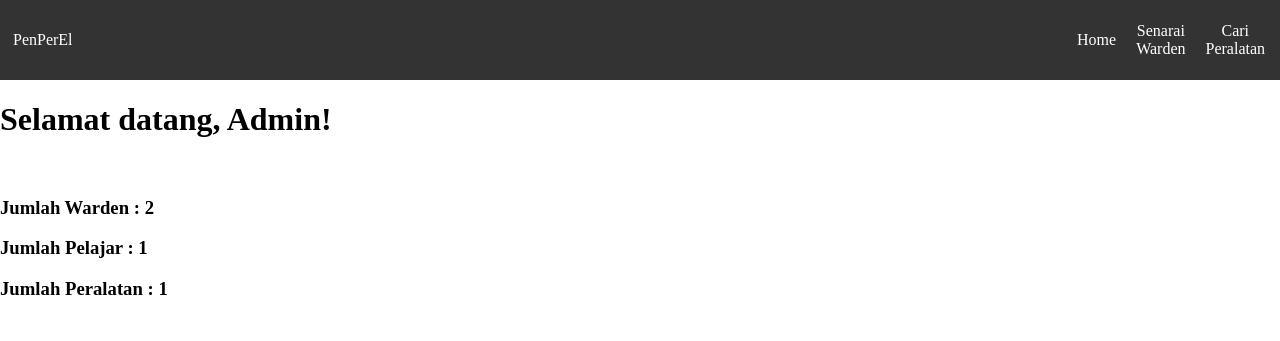
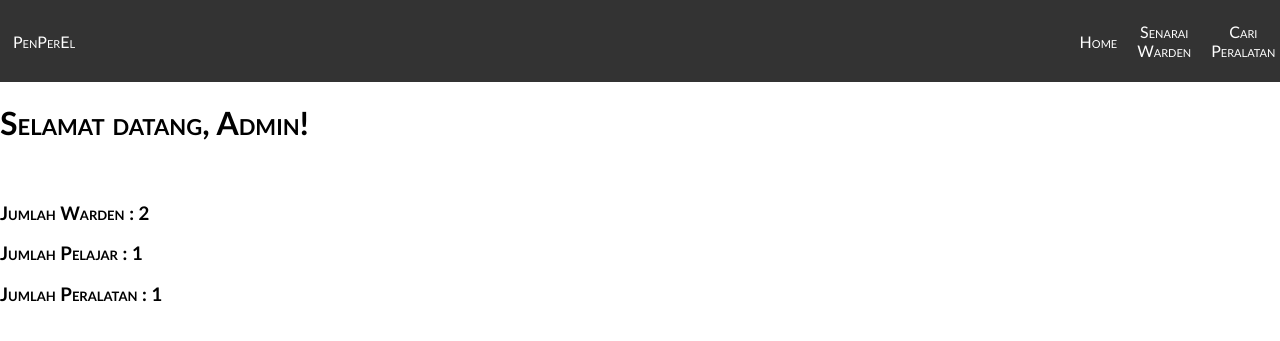
Before and after one commit to ShauDakBaek/penperel, a PHP site: page /admin/index.php in a window 1280 px wide; the page is wider, and only the part inside the window is pictured. Shown: the top 341 px of that part. Run offline with PHP 8.4, Linux system fonts and the light colour scheme; a user stored in the database is signed in; data comes from the database, SQL or seed files in the repository.

Commit message:
Update style.css

```diff
--- a/include/style.css
+++ b/include/style.css
@@ -1,5 +1,7 @@
 /* CSS for admin */
 body {
+    font-family: "Trebuchet MS";
+    font-variant: small-caps;
     padding: 0;
     margin: 0;
 }
```
